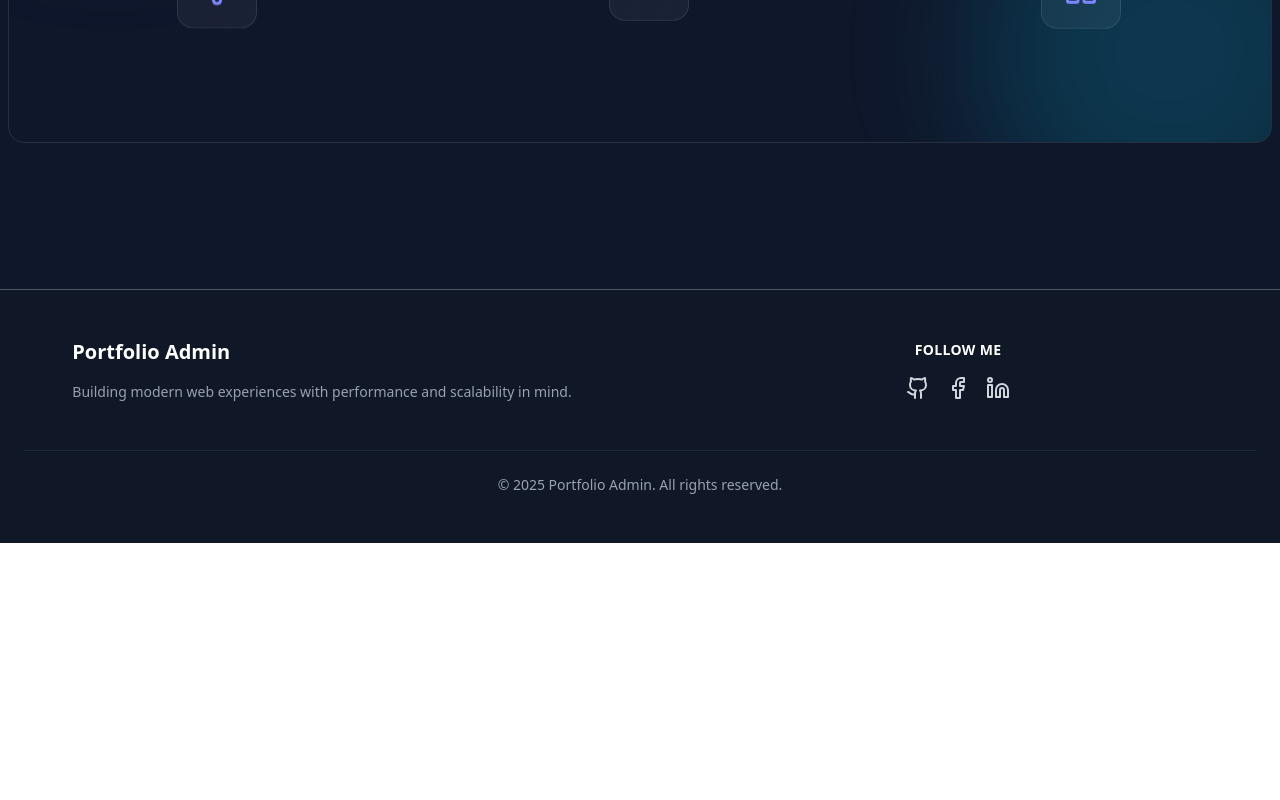
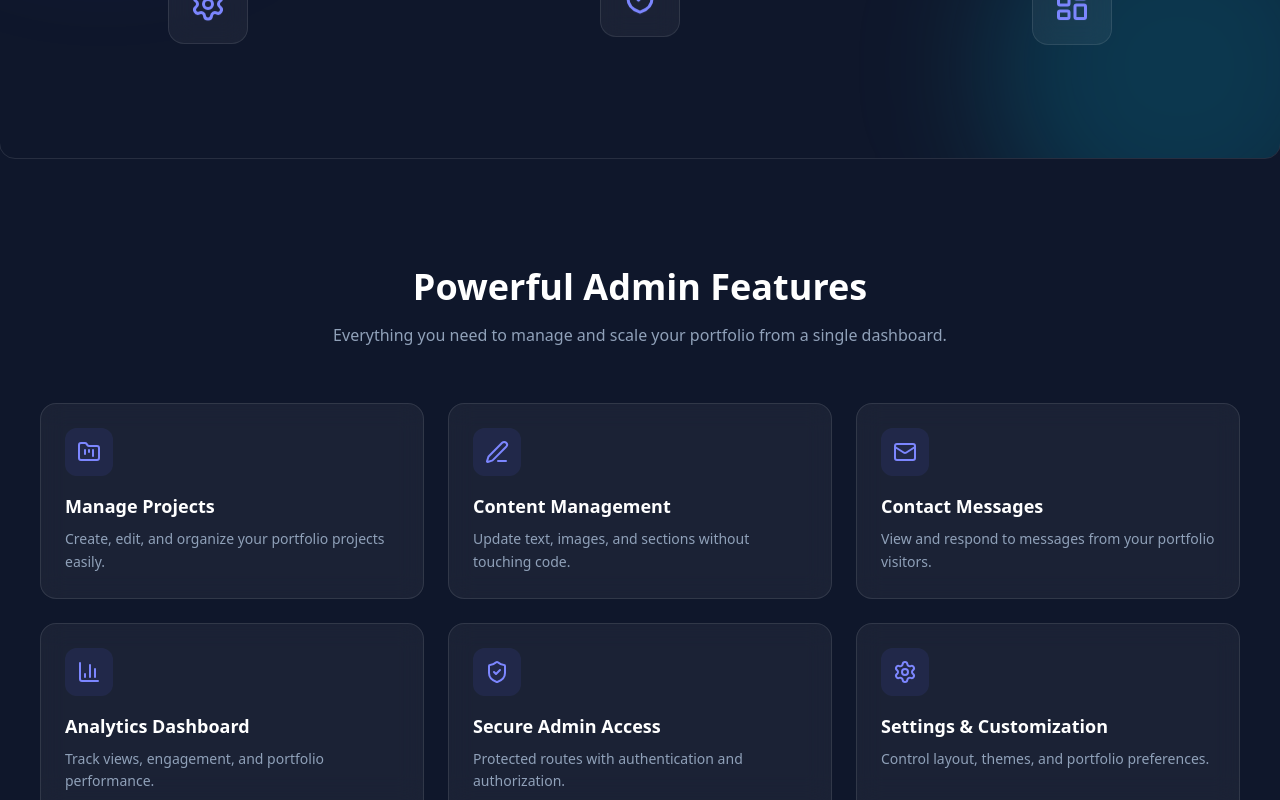
Before and after one commit to Subhas6033/Portfolio-Admin, a React (Vite) app in the folder Client/: page / in a window 1280 px wide. Shown: the part 469-1269 px from the top of the page. Before the commit the page ends 1012 px from the top, so only its background shows below. Built offline with nearby package versions, Linux system fonts and the light colour scheme.

Commit message:
Complete the Homepage UI and made some components

```diff
--- /dev/null
+++ b/Client/src/Components/Features/Features.jsx
@@ -0,0 +1,91 @@
+import { motion } from "motion/react";
+import {
+  FolderKanban,
+  Edit3,
+  ShieldCheck,
+  BarChart3,
+  Mail,
+  Settings,
+} from "lucide-react";
+
+const featuresContent = [
+  {
+    icon: FolderKanban,
+    title: "Manage Projects",
+    description: "Create, edit, and organize your portfolio projects easily.",
+  },
+  {
+    icon: Edit3,
+    title: "Content Management",
+    description: "Update text, images, and sections without touching code.",
+  },
+  {
+    icon: Mail,
+    title: "Contact Messages",
+    description: "View and respond to messages from your portfolio visitors.",
+  },
+  {
+    icon: BarChart3,
+    title: "Analytics Dashboard",
+    description: "Track views, engagement, and portfolio performance.",
+  },
+  {
+    icon: ShieldCheck,
+    title: "Secure Admin Access",
+    description: "Protected routes with authentication and authorization.",
+  },
+  {
+    icon: Settings,
+    title: "Settings & Customization",
+    description: "Control layout, themes, and portfolio preferences.",
+  },
+];
+
+const Features = () => {
+  return (
+    <section className="relative mx-auto max-w-7xl px-6 py-24">
+      {/* Section heading */}
+      <div className="text-center mb-14">
+        <h2 className="text-3xl sm:text-4xl font-bold text-white">
+          Powerful Admin Features
+        </h2>
+        <p className="mt-4 max-w-2xl mx-auto text-slate-400">
+          Everything you need to manage and scale your portfolio from a single
+          dashboard.
+        </p>
+      </div>
+
+      {/* Features grid */}
+      <div className="grid gap-6 sm:grid-cols-2 lg:grid-cols-3">
+        {featuresContent.map((feature, i) => {
+          const Icon = feature.icon;
+
+          return (
+            <motion.div
+              key={i}
+              initial={{ opacity: 0, y: 20 }}
+              whileInView={{ opacity: 1, y: 0 }}
+              viewport={{ once: true }}
+              transition={{ duration: 0.5, delay: i * 0.05 }}
+              className="group rounded-2xl bg-white/5 backdrop-blur-md border border-white/10 p-6 hover:bg-white/10 transition"
+            >
+              <div className="flex h-12 w-12 items-center justify-center rounded-xl bg-indigo-500/10 mb-4">
+                <Icon className="h-6 w-6 text-indigo-400" />
+              </div>
+
+              <h3 className="text-lg font-semibold text-white">
+                {feature.title}
+              </h3>
+
+              <p className="mt-2 text-sm text-slate-400 leading-relaxed">
+                {feature.description}
+              </p>
+            </motion.div>
+          );
+        })}
+      </div>
+    </section>
+  );
+};
+
+export default Features;
--- /dev/null
+++ b/Client/src/Components/Loader/Loader.jsx
@@ -0,0 +1,32 @@
+import { motion } from "motion/react";
+
+const Loader = ({ text = "" }) => {
+  return (
+    <div className="flex min-h-[40vh] items-center justify-center">
+      <div className="flex flex-col items-center gap-4">
+        {/* Spinner */}
+        <motion.div
+          className="h-12 w-12 rounded-full border-4 border-white/10 border-t-indigo-500"
+          animate={{ rotate: 360 }}
+          transition={{
+            repeat: Infinity,
+            duration: 1,
+            ease: "linear",
+          }}
+        />
+
+        {/* Text */}
+        <motion.p
+          className="text-sm text-slate-400"
+          initial={{ opacity: 0 }}
+          animate={{ opacity: 1 }}
+          transition={{ delay: 0.2 }}
+        >
+          {`Loading ${text} ...`}
+        </motion.p>
+      </div>
+    </div>
+  );
+};
+
+export default Loader;
--- /dev/null
+++ b/Client/src/Components/Security/Security.jsx
@@ -0,0 +1,76 @@
+import { motion } from "motion/react";
+import { ShieldCheck, Lock, KeyRound, UserCheck } from "lucide-react";
+
+const securityFeatures = [
+  {
+    icon: ShieldCheck,
+    title: "Secure Authentication",
+    description:
+      "Industry-standard authentication ensures only authorized users access the admin panel.",
+  },
+  {
+    icon: Lock,
+    title: "Protected Routes",
+    description:
+      "Admin-only routes prevent unauthorized access to sensitive data and actions.",
+  },
+  {
+    icon: KeyRound,
+    title: "Encrypted Data",
+    description:
+      "All sensitive information is encrypted to maintain data integrity and privacy.",
+  },
+  {
+    icon: UserCheck,
+    title: "Role-Based Access",
+    description:
+      "Granular permissions give you full control over who can view or manage content.",
+  },
+];
+
+const Security = () => {
+  return (
+    <section className="relative mx-auto max-w-7xl px-6 py-24">
+      {/* Section heading */}
+      <div className="text-center mb-14">
+        <h2 className="text-3xl sm:text-4xl font-bold text-white">
+          Security You Can Trust
+        </h2>
+        <p className="mt-4 max-w-2xl mx-auto text-slate-400">
+          Built with security-first principles to protect your portfolio and
+          administrative data.
+        </p>
+      </div>
+
+      {/* Security cards */}
+      <div className="grid gap-6 sm:grid-cols-2 lg:grid-cols-4">
+        {securityFeatures.map((item, i) => {
+          const Icon = item.icon;
+
+          return (
+            <motion.div
+              key={i}
+              initial={{ opacity: 0, y: 20 }}
+              whileInView={{ opacity: 1, y: 0 }}
+              viewport={{ once: true }}
+              transition={{ duration: 0.5, delay: i * 0.05 }}
+              className="rounded-2xl bg-white/5 backdrop-blur-md border border-white/10 p-6 hover:bg-white/10 transition"
+            >
+              <div className="flex h-12 w-12 items-center justify-center rounded-xl bg-indigo-500/10 mb-4">
+                <Icon className="h-6 w-6 text-indigo-400" />
+              </div>
+
+              <h3 className="text-lg font-semibold text-white">{item.title}</h3>
+
+              <p className="mt-2 text-sm text-slate-400 leading-relaxed">
+                {item.description}
+              </p>
+            </motion.div>
+          );
+        })}
+      </div>
+    </section>
+  );
+};
+
+export default Security;
--- a/Client/src/Components/index.js
+++ b/Client/src/Components/index.js
@@ -6,6 +6,9 @@ import Input from "./Common/Input";
 import Card from "./Common/Card";
 import Modal from "./Common/Modal";
 import HeroSection from "./Common/HeroSection";
+import Loader from "./Loader/Loader";
+import Features from "./Features/Features";
+import Security from "./Security/Security";
 
 export {
   Navbar,
@@ -16,4 +19,7 @@ export {
   Card,
   Modal,
   HeroSection,
+  Loader,
+  Features,
+  Security,
 };
--- a/Client/src/Layout/Layout.jsx
+++ b/Client/src/Layout/Layout.jsx
@@ -6,7 +6,7 @@ const Layout = ({ children }) => {
     <div className="min-h-screen bg-slate-900 text-slate-100">
       <Navbar />
 
-      <main className="min-h-[calc(100vh-128px)] px-2">{children}</main>
+      <main className="min-h-[calc(100vh-128px)] p-4">{children}</main>
 
       <Footer />
     </div>
--- a/Client/src/Pages/Home.jsx
+++ b/Client/src/Pages/Home.jsx
@@ -1,12 +1,19 @@
-import { HeroSection } from "../Components/index";
+import { Loader } from "../Components/index";
+import { lazy, Suspense } from "react";
+
+const HeroSection = lazy(() => import("../Components/Common/HeroSection"));
+const Features = lazy(() => import("../Components/Features/Features"));
+const Security = lazy(() => import("../Components/Security/Security"));
 
 const Home = () => {
   return (
-    <>
-      <div className="flex justify-center items-center ease-in duration-150 scroll-smooth">
+    <div className="flex flex-col justify-center items-center gap-3 scroll-smooth">
+      <Suspense fallback={<Loader text="Herosection" />}>
         <HeroSection />
-      </div>
-    </>
+        <Features />
+        <Security />
+      </Suspense>
+    </div>
   );
 };
 
```
